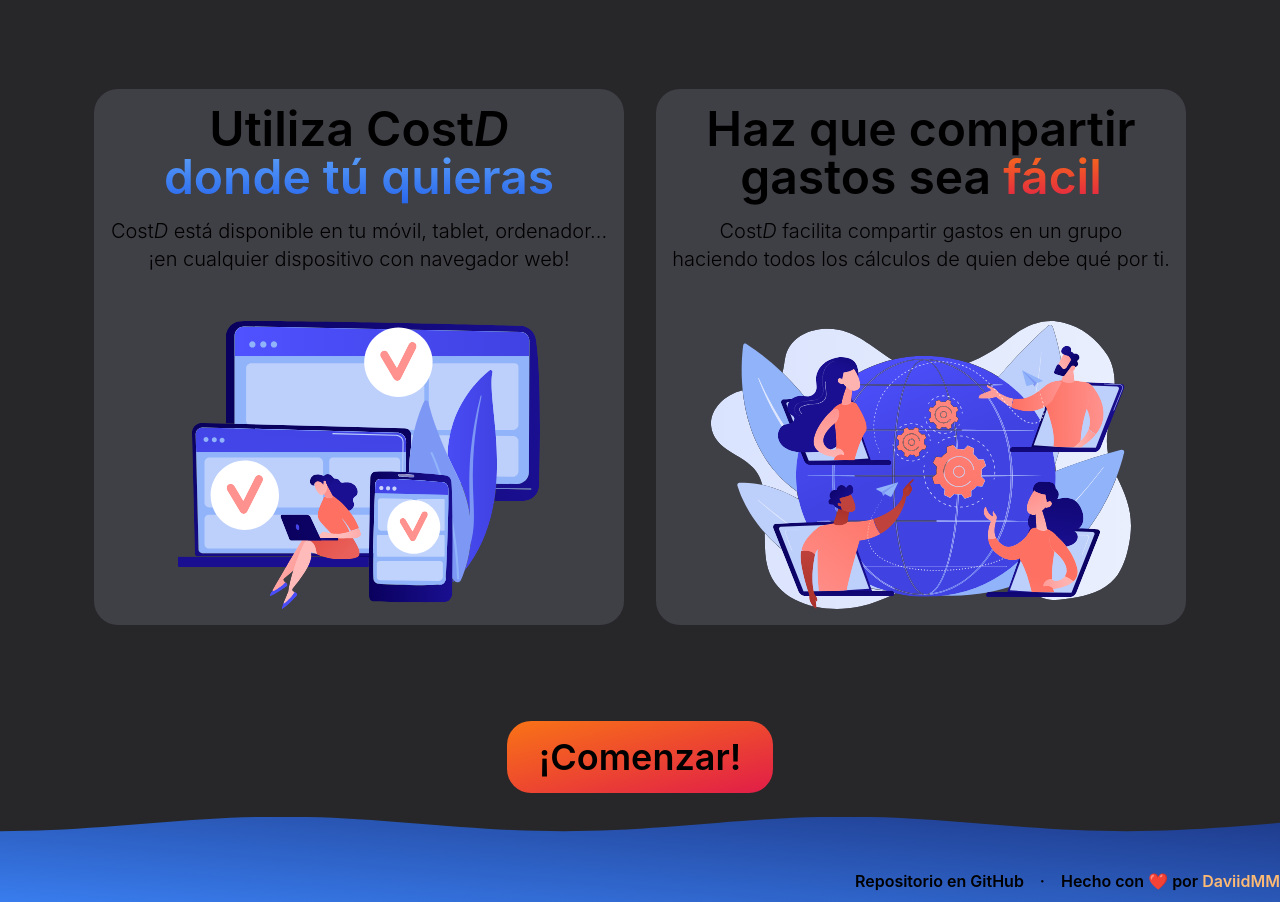
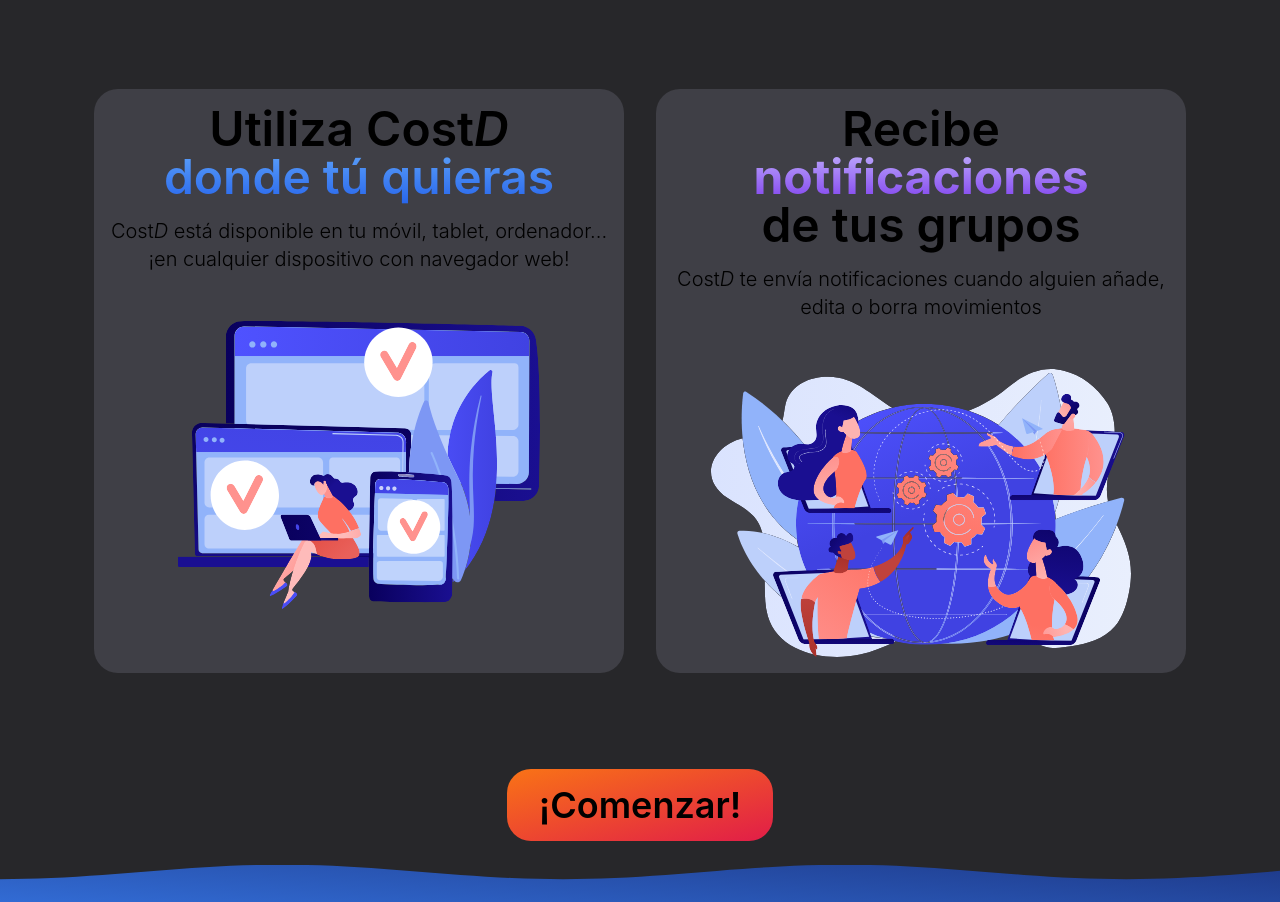
Before and after one commit to DaviidMM/CostD, a Next.js app: page / in a window 1280 px wide. Shown: the part 1860-2762 px from the top of the page. Built offline with nearby package versions, Linux system fonts and the light colour scheme; no server answers.

Commit message:
Update home page

```diff
--- a/pages/index.js
+++ b/pages/index.js
@@ -106,9 +106,8 @@
         <Feature
           description={
             <>
-              Cost<i>D</i> facilita compartir gastos en un grupo
-              <br />
-              haciendo todos los cálculos de quien debe qué por ti.
+              Cost<i>D</i> te envía notificaciones cuando alguien añade, edita o
+              borra movimientos
             </>
           }
           img={{
@@ -117,9 +116,12 @@
           }}
           title={
             <>
-              Haz que compartir
+              Recibe{' '}
+              <ColoredText bold color="purple">
+                notificaciones
+              </ColoredText>
               <br />
-              gastos sea <ColoredText color="orange">fácil</ColoredText>
+              de tus grupos
             </>
           }
         />
```
